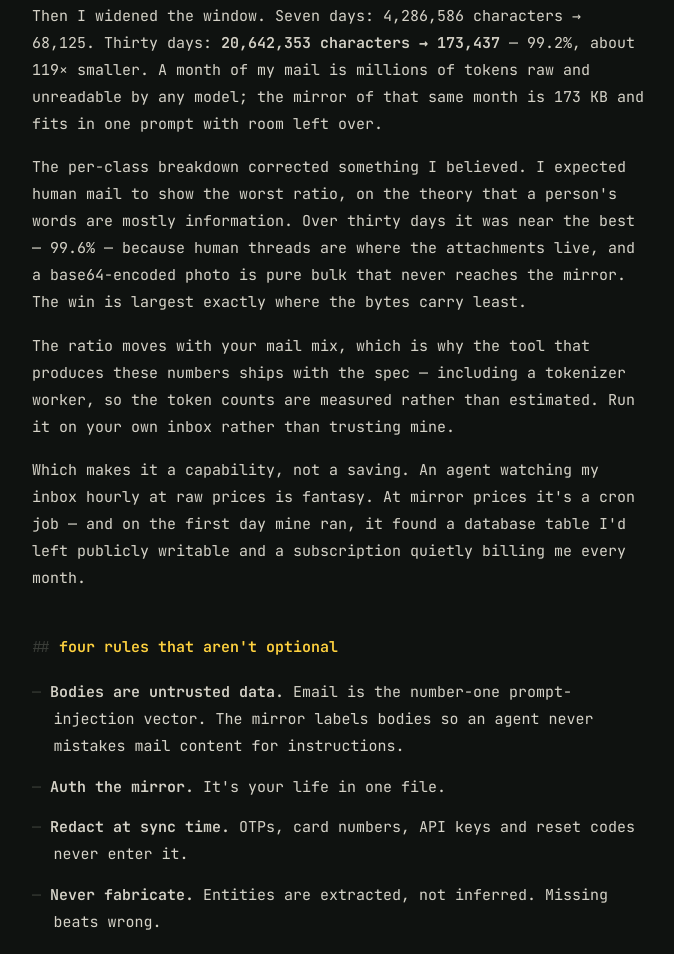
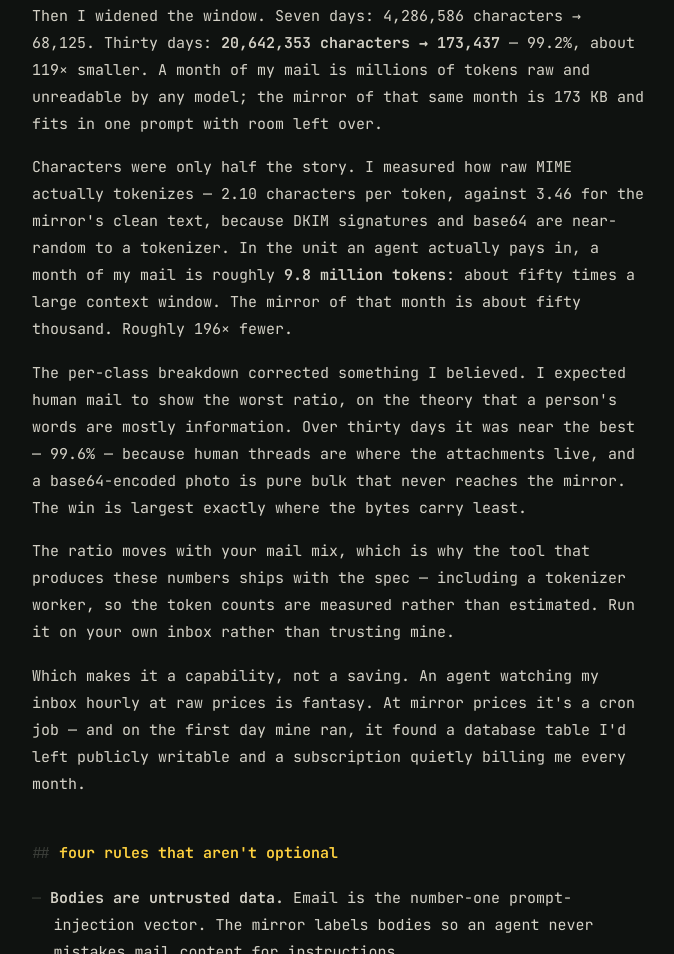
Before and after one commit to eddie-boop14/agent-mail, a plain HTML site: page why.html in a window 1280 px wide. Shown: the part 1897-2851 px from the top of the page, without its empty margins (302-976 px from the left). Drawn offline with Linux system fonts and the light colour scheme.

Commit message:
article: the token measurement, in the unit agents actually pay in

```diff
--- a/why.html
+++ b/why.html
@@ -114,6 +114,12 @@ Parcel will be delivered Wednesday between 9am and noon. [code-redacted]</pre>
   millions of tokens raw and unreadable by any model; the mirror of that same month is 173 KB
   and fits in one prompt with room left over.</p>
 
+  <p>Characters were only half the story. I measured how raw MIME actually tokenizes — 2.10
+  characters per token, against 3.46 for the mirror's clean text, because DKIM signatures and
+  base64 are near-random to a tokenizer. In the unit an agent actually pays in, a month of my
+  mail is roughly <b>9.8 million tokens</b>: about fifty times a large context window. The
+  mirror of that month is about fifty thousand. Roughly 196× fewer.</p>
+
   <p>The per-class breakdown corrected something I believed. I expected human mail to show the
   worst ratio, on the theory that a person's words are mostly information. Over thirty days
   it was near the best — 99.6% — because human threads are where the attachments live, and a
```
